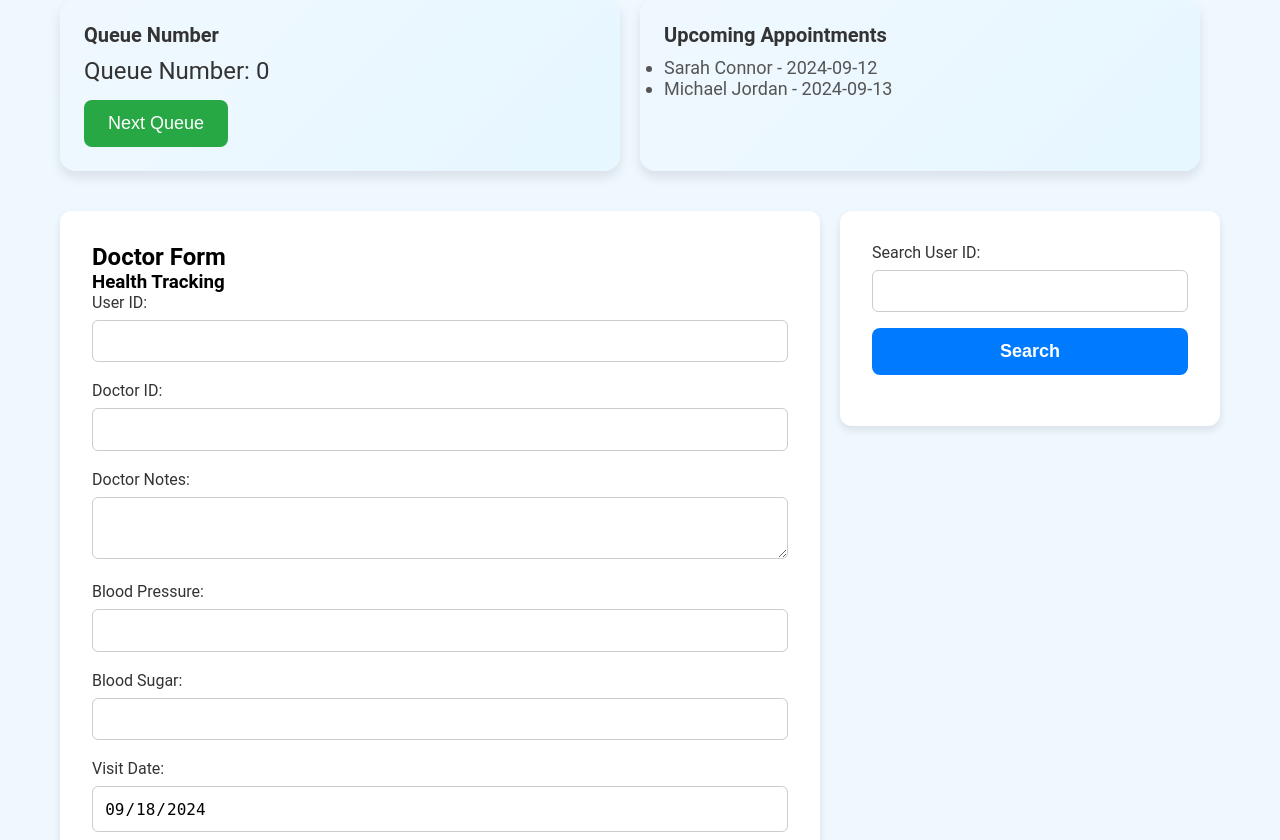
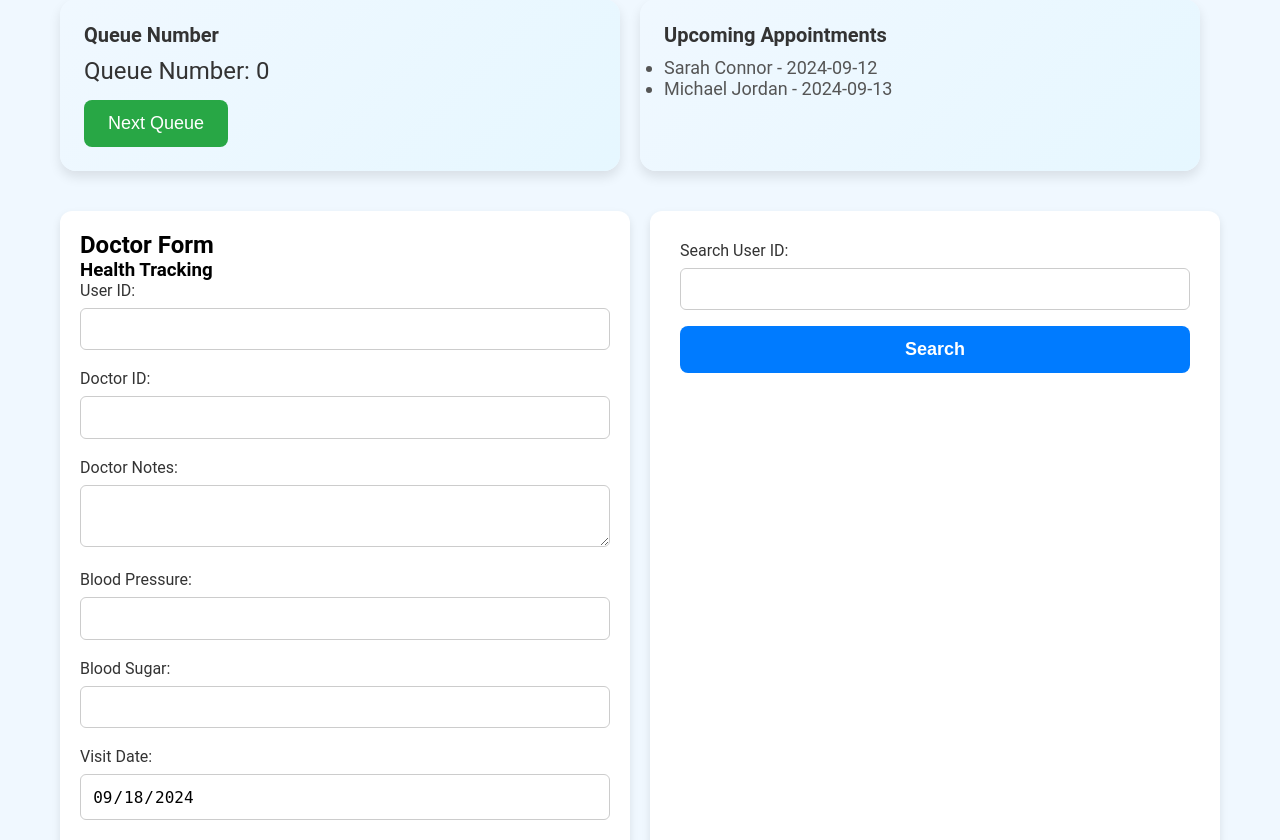
Before and after one commit to Stars1999/INF2003_DB, a Flask app: template INF2003_DB_Proj/templates/doctor_dashboard.html in a window 1280 px wide. Shown: the part 121-961 px from the top of the page. Run offline with Flask 3, Linux system fonts and the light colour scheme; the template is opened without the code that fills it, so the values that code supplies are empty.

Commit message:
Amend css for better flowing of user records

```diff
--- a/INF2003_DB_Proj/static/css/doctor_dashboard.css
+++ b/INF2003_DB_Proj/static/css/doctor_dashboard.css
@@ -117,23 +117,42 @@ body {
 .content-section {
   display: flex;
   justify-content: space-between;
+  align-items: stretch;
   margin-top: 20px;
+  max-width: 100%;
+  height: 1150px; /* Set equal height for both sections */
 }
 
 .form-section {
-  flex: 2;
+  flex: 1;
   margin-right: 20px;
+  background-color: #ffffff; /* White background for the form section */
+  padding: 20px; /* Add padding inside the form section */
+  border-radius: 12px; /* Rounded corners */
+  box-shadow: 0 4px 8px rgba(0, 0, 0, 0.1); /* Light shadow to maintain card appearance */
+  display: flex;
+  flex-direction: column;
+  justify-content: space-between;
 }
 
 .extra-card {
   flex: 1;
+  background-color: #ffffff; /* White background for the record section */
+  padding: 20px; /* Add padding inside the record section */
+  border-radius: 12px; /* Rounded corners */
+  box-shadow: 0 4px 8px rgba(0, 0, 0, 0.1); /* Light shadow to maintain card appearance */
+  display: flex;
+  flex-direction: column;
+  justify-content: space-between;
 }
 
-.form-container, .extra-info-card {
-  background-color: white;
-  padding: 2rem;
+.extra-info-card {
+  flex-grow: 1;
+  overflow-y: auto;
+  height: 100%;
+  background-color: #ffffff; /* Ensure the history section also has a white background */
+  padding: 10px;
   border-radius: 12px;
-  box-shadow: 0 4px 8px rgba(0, 0, 0, 0.1);
 }
 
 /* Submit Button Styling */
@@ -196,6 +215,13 @@ body {
 /* User History */
 #history-section, #history-details {
   margin-top: 20px;
+}
+
+#history-details {
+  max-height: 100%;
+  background-color: #ffffff; /* Ensure the history section has a white background */
+  padding: 10px;
+  border-radius: 12px;
 }
 
 #history-section select, #history-details p {
@@ -275,10 +301,6 @@ body {
     flex-direction: column;
   }
 
-  .top-section {
-    flex-direction: column;
-  }
-
   .form-section, .extra-card {
     width: 100%;
     margin-right: 0;
@@ -289,4 +311,8 @@ body {
     margin-right: 0;
     margin-bottom: 20px;
   }
+
+  .extra-info-card {
+    max-height: none; /* Remove max height on smaller screens for full scrolling */
+  }
 }
```
Also changed, not shown: INF2003_DB_Proj/INF2003_Proj_DB.db.
